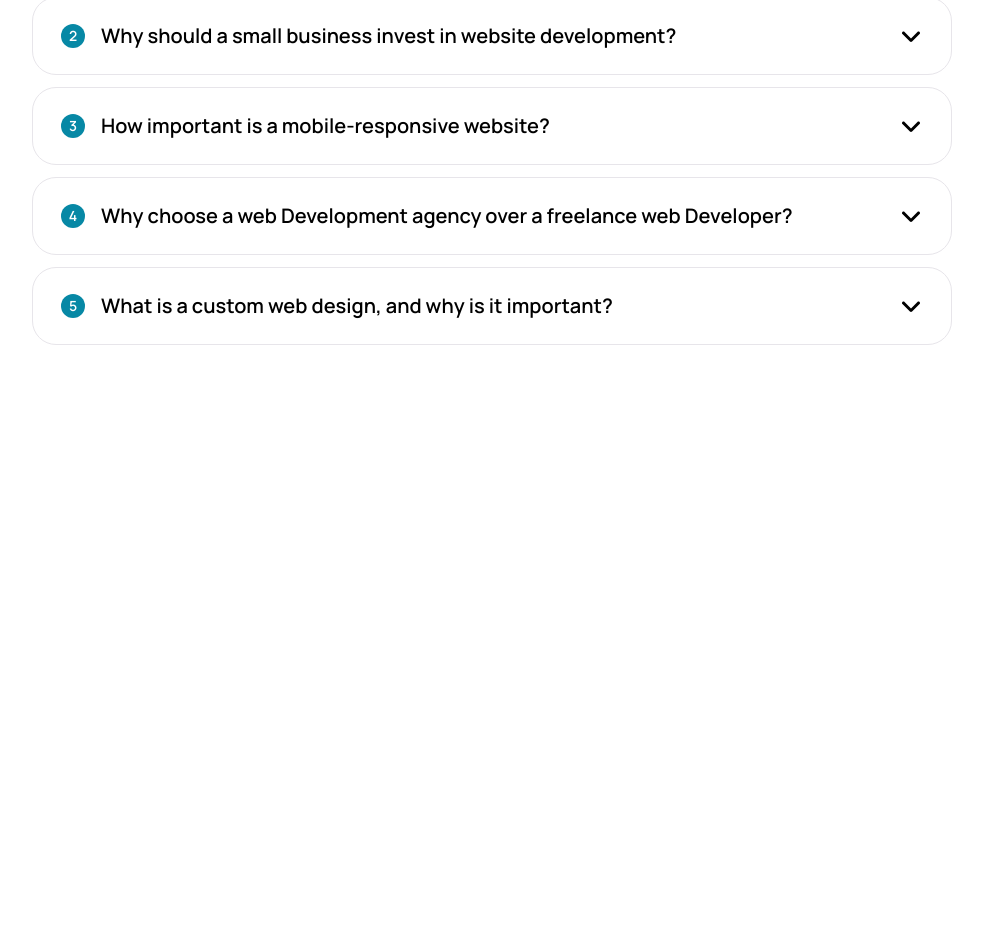
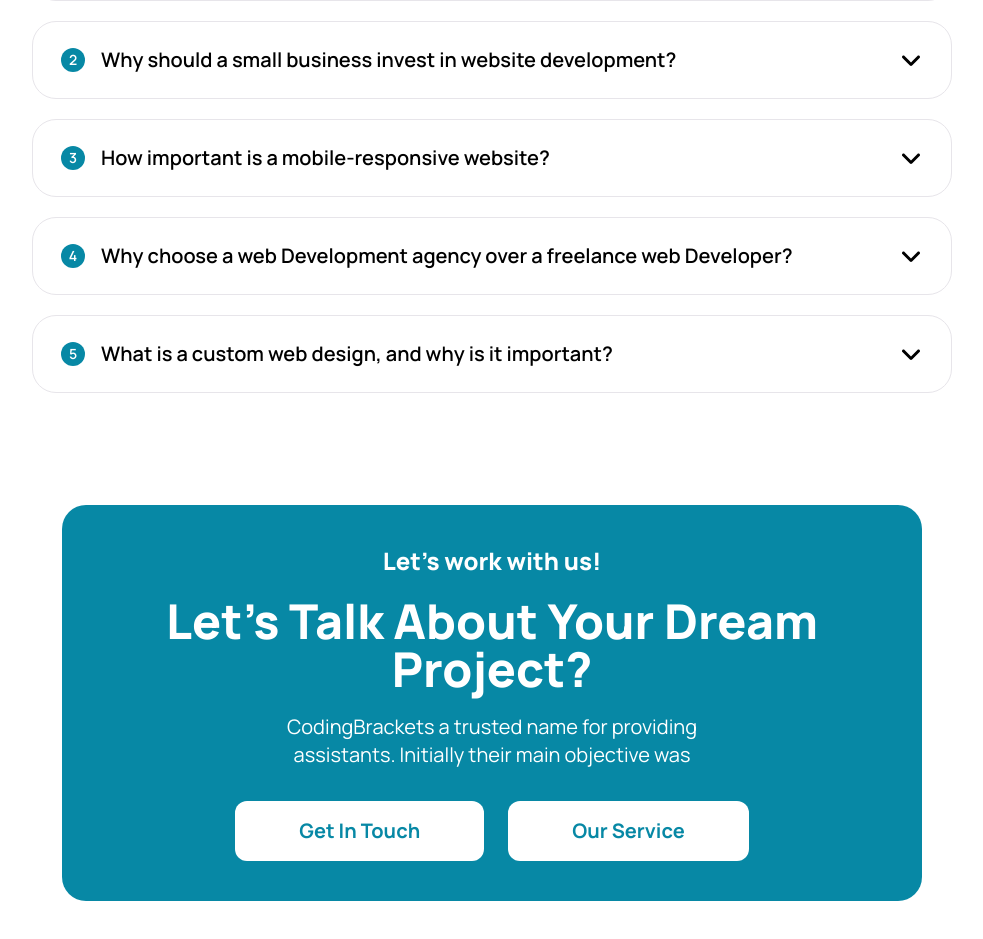
Before and after one commit to RanjeetCodingBrackets/Coding-Brackets, a Next.js app: page / in a window 1280 px wide. Shown: the part 6798-7737 px from the top of the page, without its empty margins (148-1131 px from the left). Built offline with nearby package versions, Linux system fonts and the light colour scheme.

Commit message:
Get in touch section done.

```diff
--- a/app/page.tsx
+++ b/app/page.tsx
@@ -2,6 +2,7 @@ import AboutCompanyPage from "@/components/HomePage/AboutCompany";
 import ContactFormSection from "@/components/HomePage/ContactForm";
 import CustomerReviewsSection from "@/components/HomePage/CustomerReviews";
 import FAQSection from "@/components/HomePage/FAQ";
+import GetInTouchSection from "@/components/HomePage/GetInTouch";
 import HomePageHeroSection from "@/components/HomePage/HomePageHeroSection";
 import ServiceFeaturesPage from "@/components/HomePage/ServiceFeatures";
 import ServicesPage from "@/components/HomePage/Services";
@@ -23,6 +24,8 @@ export default function Home() {
 
       <FAQSection />
 
+      <GetInTouchSection />
+
       <div className="h-screen"></div>
     </main>
   );
--- a/components/Collapsible.tsx
+++ b/components/Collapsible.tsx
@@ -9,7 +9,7 @@ const Collapsible = ({ faq }: { faq: (typeof faqs)[0] }) => {
 
   return (
     <div
-      className={`my-3 border-[#E7E5EA] border rounded-3xl group hover:bg-[#F8FAFC] hover:shadow-md transition-all duration-300 ease-in-out ${
+      className={`my-5 border-[#E7E5EA] border rounded-3xl group hover:bg-[#F8FAFC] hover:shadow-md transition-all duration-300 ease-in-out ${
         isOpen ? "bg-[#F8FAFC]" : "bg-transparent"
       }`}
     >
--- a/components/HomePage/FAQ.tsx
+++ b/components/HomePage/FAQ.tsx
@@ -5,7 +5,7 @@ const FAQSection = () => {
   return (
     <section className="container mx-auto">
       <div className="px-20">
-        <div className="flex flex-col space-y-6 w-full justify-center align-middle items-center mb-10">
+        <div className="flex flex-col space-y-6 w-full justify-center align-middle items-center mb-14">
           <h4 className="text-[#FE765D] font-bold text-2xl text-center ">
             Get extra benefits!
           </h4>
--- /dev/null
+++ b/components/HomePage/GetInTouch.tsx
@@ -0,0 +1,37 @@
+import React from "react";
+
+const GetInTouchSection = () => {
+  return (
+    <section className="container mx-auto px-[210px] my-28">
+      <div
+        className="flex flex-col space-y-5 align-middle justify-around items-center p-10 bg-cover bg-no-repeat bg-center rounded-3xl"
+        style={{ backgroundImage: "url(/GetInTouchBg.png)" }}
+      >
+        <h4 className="text-white text-2xl font-extrabold text-center">
+          Let's work with us!
+        </h4>
+
+        <h2 className="text-white font-extrabold text-5xl text-center">
+          Let's Talk About Your Dream Project?
+        </h2>
+
+        <p className="text-white text-xl text-center w-[60%] tracking-normal">
+          CodingBrackets a trusted name for providing assistants. Initially
+          their main objective was
+        </p>
+
+        <div className="flex align-middle justify-center space-x-6 pt-3">
+          <button className="text-[#0788A5] font-bold text-xl items-center align-middle bg-white px-16 py-4 rounded-xl hover:bg-[#0788A5] hover:text-white hover:ring-2 hover:ring-white transition-all duration-200 ease-in-out">
+            Get In Touch
+          </button>
+
+          <button className="text-[#0788A5] font-bold text-xl items-center align-middle bg-white px-16 py-4 rounded-xl hover:bg-[#0788A5] hover:text-white hover:ring-2 hover:ring-white transition-all duration-200 ease-in-out">
+            Our Service
+          </button>
+        </div>
+      </div>
+    </section>
+  );
+};
+
+export default GetInTouchSection;
```
Also changed, not shown: public/GetInTouchBg.png (added).
